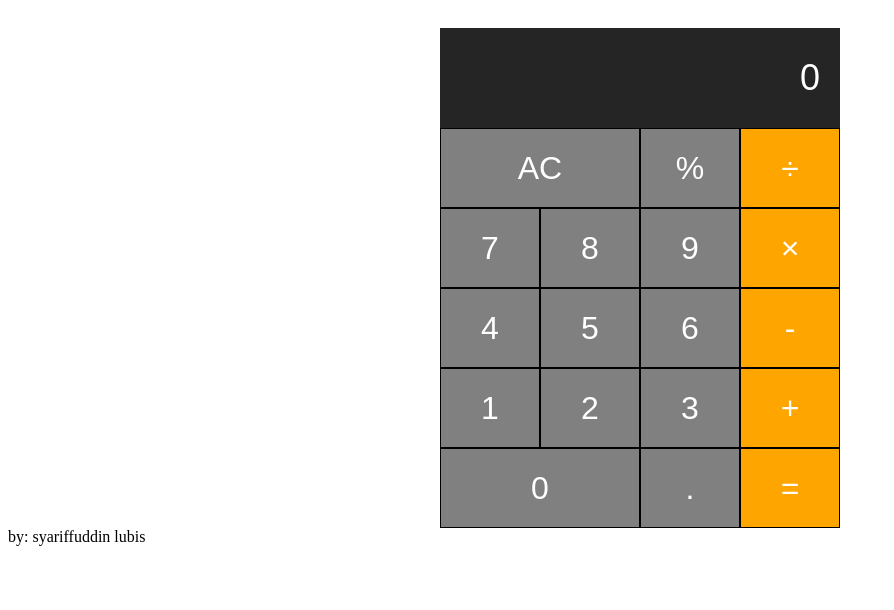
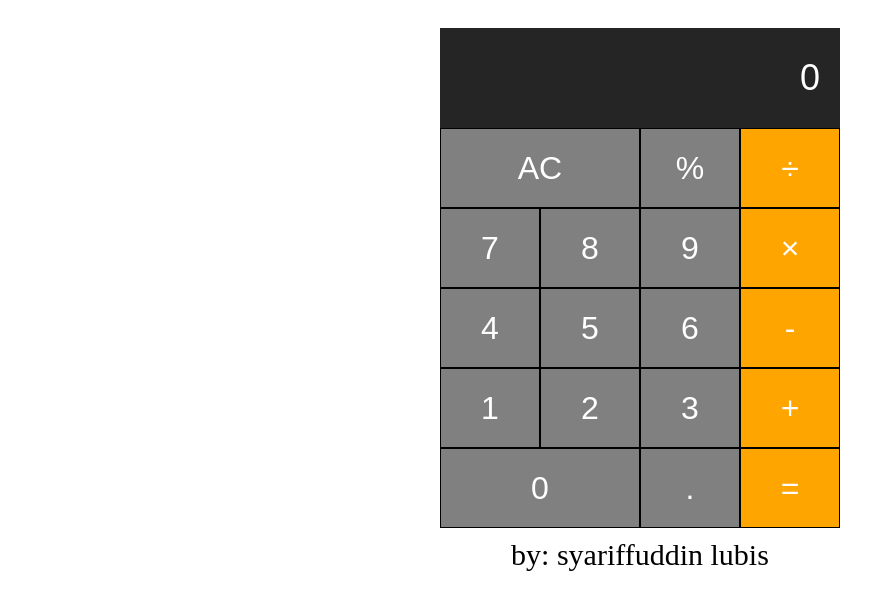
Before and after one commit to SyariffuddinLubis/-https-syariffuddinlubis.github.io-Calculator, a plain HTML site: page index.html in a window 1280 px wide. Shown: the whole page, without its empty margins (0-894 px from the left). Drawn offline with Linux system fonts and the light colour scheme.

Commit message:
Update stylesheet.css

```diff
--- a/stylesheet.css
+++ b/stylesheet.css
@@ -50,3 +50,9 @@ button:hover {
 .operator:hover, .equal-sign:hover {
     background-color: darkorange;
 }
+
+footer {
+  padding-top: 10px;
+  font-size: 30px;
+  text-align: center;
+}
```
